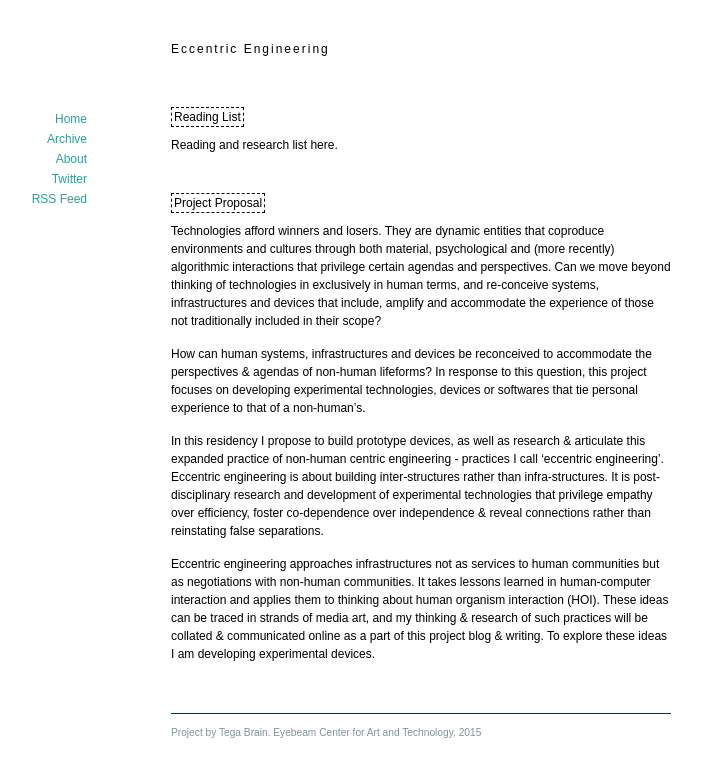
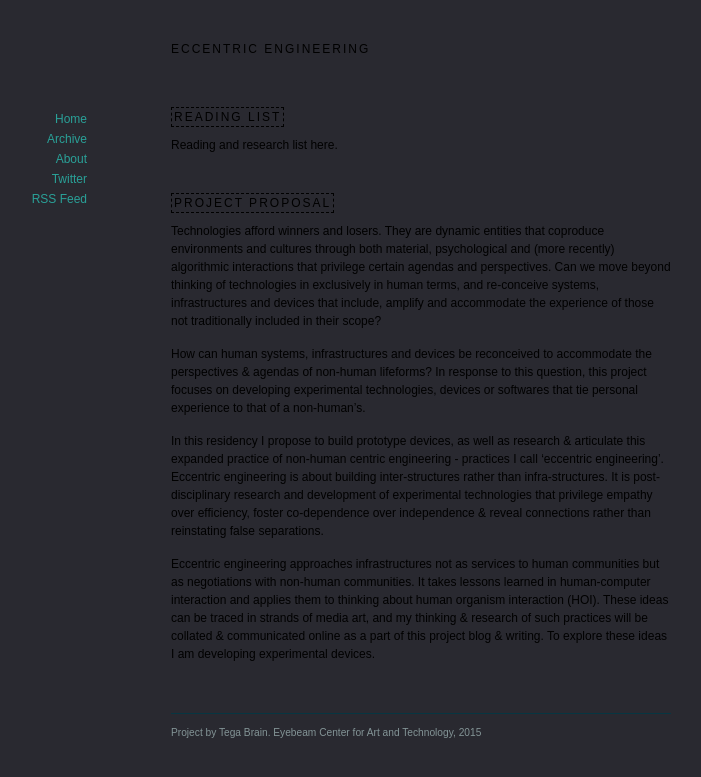
Before and after one commit to eccentricengineering/eccentricengineering.github.io, a Jekyll site: the page built from index.html, in a window 1280 px wide. Shown: the top 777 px of the page, without its empty margins (219-920 px from the left). Built offline with Jekyll 4.4.1, drawn with Linux system fonts in a browser that asks for light colours; nearby versions of some CDN libraries; the list of posts is cut into pages by our own code.

Commit message:
about update

```diff
--- a/assets/css/colors-light.css
+++ b/assets/css/colors-light.css
@@ -1,5 +1,5 @@
 html, body {
-	background-color: #ffffff;
+	background-color: #292930;
 	color: #839496;
 }
 
@@ -14,7 +14,7 @@ a:hover {
 }
 
 h1, h2, h3 {
-	color: #000000;
+	color: #ffffff;
 
 }
 
--- a/assets/css/style.css
+++ b/assets/css/style.css
@@ -79,13 +79,14 @@ acronym, abbr {
 h1 {
 	font-size: 12px;
 	margin: 0 0 10px 0;
-	text-decoration: uppercase;
+	text-transform: uppercase;
 	letter-spacing: 2px;
 }
 h2 {
 	font-size: 12px;
 	margin: 0 0 10px 0;
-
+	text-transform: uppercase;
+	letter-spacing: 2px;
 	font-weight: normal;
 }
 h3 {
```
